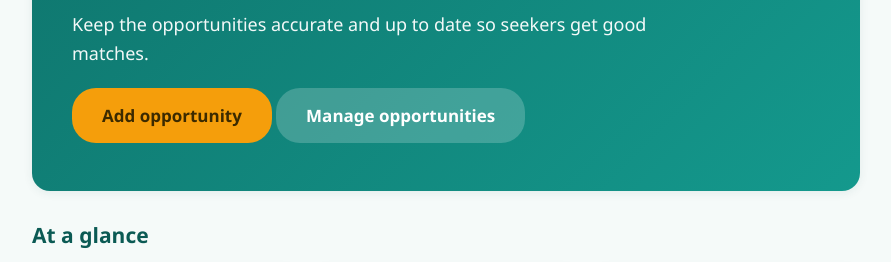
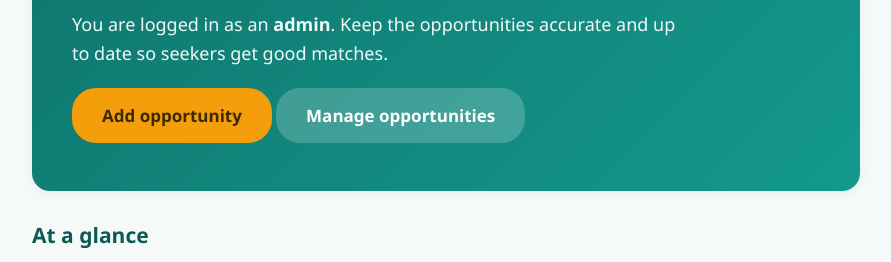
Before and after one commit to Ines-karega/NextFit, a Flask app: template frontend/templates/home_admin.html in a window 1280 px wide. Shown: the part 188-450 px from the top of the page, without its empty margins (194-1085 px from the left). Run offline with Flask 3, Linux system fonts and the light colour scheme; the template is opened without the code that fills it, so the values that code supplies are empty; some libraries are stand-ins or nearby versions.

Commit message:
Tell admins on their home page that they are logged in as an admin

```diff
--- a/frontend/templates/home_admin.html
+++ b/frontend/templates/home_admin.html
@@ -3,7 +3,7 @@
 {% block content %}
 <div class="hero">
   <h1>Welcome, {{ user['name'].split()[0] }}</h1>
-  <p>Keep the opportunities accurate and up to date so seekers get good matches.</p>
+  <p>You are logged in as an <strong>admin</strong>. Keep the opportunities accurate and up to date so seekers get good matches.</p>
   <div class="actions">
     <a class="button big" href="{{ url_for('admin_add') }}">Add opportunity</a>
     <a class="button grey big" href="{{ url_for('admin_opportunities') }}">Manage opportunities</a>
```
